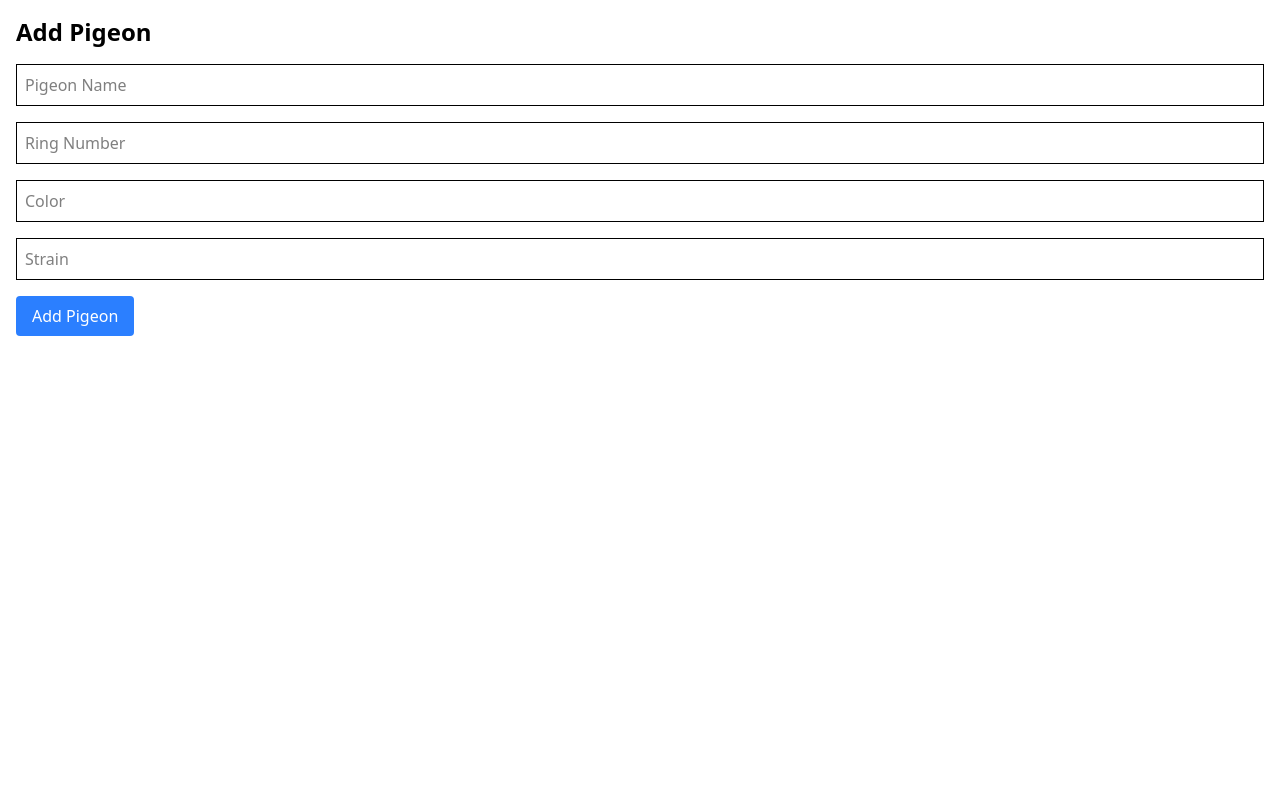
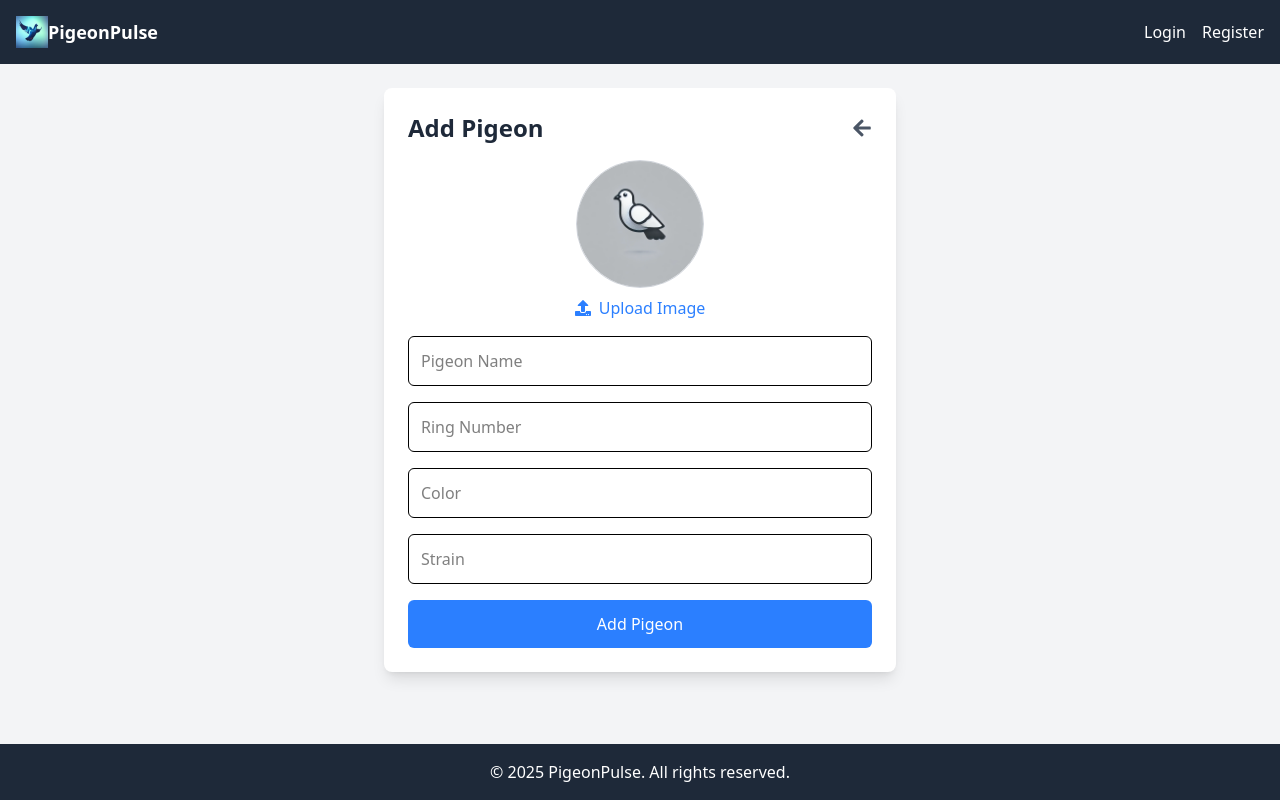
Before and after one commit to ShaneMillar96/PigeonPulse, a React (Vite) app in the folder client/: page /add-pigeon in a window 1280 px wide. Built offline with nearby package versions, Linux system fonts and the light colour scheme.

Commit message:
UI enchancements

```diff
--- a/client/src/interfaces/pigeon.ts
+++ b/client/src/interfaces/pigeon.ts
@@ -2,6 +2,7 @@ export interface Pigeon {
     id: number;
     userId: number;
     name: string;
+    imageUrl: string;
     ringNumber: string;
     color: string;
     strain: string;
--- a/client/src/pages/AddPigeon.tsx
+++ b/client/src/pages/AddPigeon.tsx
@@ -1,6 +1,9 @@
 import React, { useEffect, useState } from 'react';
 import { usePigeons } from '../hooks/usePigeons';
 import { useNavigate, useParams } from 'react-router-dom';
+import { Navbar } from '../components/layout/Navbar';
+import { Footer } from '../components/layout/Footer';
+import { FaArrowLeft, FaUpload } from 'react-icons/fa';
 
 export const AddPigeon: React.FC = () => {
     const { createPigeon, updatePigeon, getPigeonById } = usePigeons();
@@ -12,6 +15,7 @@ export const AddPigeon: React.FC = () => {
         ringNumber: '',
         color: '',
         strain: '',
+        imageUrl: '', // New field for image upload
     });
 
     useEffect(() => {
@@ -28,6 +32,14 @@ export const AddPigeon: React.FC = () => {
         setPigeon({ ...pigeon, [e.target.name]: e.target.value });
     };
 
+    const handleImageUpload = (e: React.ChangeEvent<HTMLInputElement>) => {
+        if (e.target.files && e.target.files[0]) {
+            const file = e.target.files[0];
+            const imageUrl = URL.createObjectURL(file); // Temporary preview
+            setPigeon({ ...pigeon, imageUrl });
+        }
+    };
+
     const handleSubmit = async (e: React.FormEvent) => {
         e.preventDefault();
         if (pigeonId) {
@@ -39,8 +51,35 @@ export const AddPigeon: React.FC = () => {
     };
 
     return (
-        <div className="container mx-auto p-4">
-            <h1 className="text-2xl font-bold mb-4">{pigeonId ? 'Edit Pigeon' : 'Add Pigeon'}</h1>
+        <div className="min-h-screen flex flex-col bg-gray-100">
+            <Navbar />
+            <main className="flex-grow container mx-auto p-6 flex flex-col items-center">
+                <div className="bg-white p-6 rounded-lg shadow-lg max-w-lg w-full">
+                    <div className="flex items-center justify-between mb-4">
+                        <h1 className="text-2xl font-bold text-gray-800">
+                            {pigeonId ? 'Edit Pigeon' : 'Add Pigeon'}
+                        </h1>
+                        <button onClick={() => navigate('/pigeons')} className="text-gray-600 hover:text-gray-800">
+                            <FaArrowLeft size={20} />
+                        </button>
+                    </div>
+
+                    {/* Pigeon Image Upload */}
+                    <div className="flex flex-col items-center mb-4">
+                        <div className="w-32 h-32 border border-gray-300 rounded-full overflow-hidden">
+                            <img
+                                src={pigeon.imageUrl || '/placeholder-pigeon.png'}
+                                alt="Pigeon"
+                                className="object-cover w-full h-full"
+                            />
+                        </div>
+                        <label className="mt-2 flex items-center text-blue-500 cursor-pointer">
+                            <FaUpload className="mr-2" />
+                            Upload Image
+                            <input type="file" className="hidden" onChange={handleImageUpload} />
+                        </label>
+                    </div>
+
                     <form onSubmit={handleSubmit} className="space-y-4">
                         <input
                             type="text"
@@ -48,7 +87,7 @@ export const AddPigeon: React.FC = () => {
                             placeholder="Pigeon Name"
                             value={pigeon.name}
                             onChange={handleChange}
-                    className="border p-2 w-full"
+                            className="border p-3 w-full rounded-md"
                             required
                         />
                         <input
@@ -57,7 +96,7 @@ export const AddPigeon: React.FC = () => {
                             placeholder="Ring Number"
                             value={pigeon.ringNumber}
                             onChange={handleChange}
-                    className="border p-2 w-full"
+                            className="border p-3 w-full rounded-md"
                             required
                             disabled={!!pigeonId} // Prevent changing ring number on edit
                         />
@@ -67,7 +106,7 @@ export const AddPigeon: React.FC = () => {
                             placeholder="Color"
                             value={pigeon.color}
                             onChange={handleChange}
-                    className="border p-2 w-full"
+                            className="border p-3 w-full rounded-md"
                         />
                         <input
                             type="text"
@@ -75,12 +114,20 @@ export const AddPigeon: React.FC = () => {
                             placeholder="Strain"
                             value={pigeon.strain}
                             onChange={handleChange}
-                    className="border p-2 w-full"
+                            className="border p-3 w-full rounded-md"
                         />
-                <button type="submit" className="bg-blue-500 text-white px-4 py-2 rounded">
+
+                        {/* Submit Button */}
+                        <button
+                            type="submit"
+                            className="bg-blue-500 text-white w-full py-3 rounded-md hover:bg-blue-600 transition"
+                        >
                             {pigeonId ? 'Update Pigeon' : 'Add Pigeon'}
                         </button>
                     </form>
                 </div>
+            </main>
+            <Footer />
+        </div>
     );
 };
--- a/client/src/pages/AddRace.tsx
+++ b/client/src/pages/AddRace.tsx
@@ -1,6 +1,9 @@
 import React, { useEffect, useState } from 'react';
 import { useRaces } from '../hooks/useRaces';
 import { useNavigate, useParams } from 'react-router-dom';
+import { Navbar } from '../components/layout/Navbar';
+import { Footer } from '../components/layout/Footer';
+import { FaArrowLeft, FaCalendarAlt, FaRoad } from 'react-icons/fa';
 
 export const AddRace: React.FC = () => {
     const { createRace, updateRace, getRaceById } = useRaces();
@@ -42,39 +45,78 @@ export const AddRace: React.FC = () => {
     };
 
     return (
-        <div className="container mx-auto p-4">
-            <h1 className="text-2xl font-bold mb-4">{raceId ? 'Edit Race' : 'Add Race'}</h1>
+        <div className="min-h-screen flex flex-col bg-gray-100">
+            <Navbar />
+            <main className="flex-grow container mx-auto p-6 flex flex-col items-center">
+                <div className="bg-white p-6 rounded-lg shadow-lg max-w-lg w-full">
+                    <div className="flex items-center justify-between mb-4">
+                        <h1 className="text-2xl font-bold text-gray-800">
+                            {raceId ? 'Edit Race' : 'Add Race'}
+                        </h1>
+                        <button onClick={() => navigate('/races')} className="text-gray-600 hover:text-gray-800">
+                            <FaArrowLeft size={20} />
+                        </button>
+                    </div>
+
                     <form onSubmit={handleSubmit} className="space-y-4">
+                        {/* Race Name */}
+                        <div className="flex flex-col">
+                            <label className="text-gray-700 font-medium">Race Name</label>
                             <input
                                 type="text"
                                 name="name"
-                    placeholder="Race Name"
+                                placeholder="Enter race name"
                                 value={race.name}
                                 onChange={handleChange}
-                    className="border p-2 w-full"
+                                className="border p-3 w-full rounded-md focus:ring-2 focus:ring-blue-300"
                                 required
                             />
+                        </div>
+
+                        {/* Race Date */}
+                        <div className="flex flex-col">
+                            <label className="text-gray-700 font-medium flex items-center">
+                                <FaCalendarAlt className="mr-2" />
+                                Race Date
+                            </label>
                             <input
                                 type="date"
                                 name="date"
                                 value={race.date}
                                 onChange={handleChange}
-                    className="border p-2 w-full"
+                                className="border p-3 w-full rounded-md focus:ring-2 focus:ring-blue-300"
                                 required
                             />
+                        </div>
+
+                        {/* Race Distance */}
+                        <div className="flex flex-col">
+                            <label className="text-gray-700 font-medium flex items-center">
+                                <FaRoad className="mr-2" />
+                                Distance (km)
+                            </label>
                             <input
                                 type="number"
                                 name="distance"
-                    placeholder="Distance (km)"
+                                placeholder="Enter distance in km"
                                 value={race.distance}
                                 onChange={handleChange}
-                    className="border p-2 w-full"
+                                className="border p-3 w-full rounded-md focus:ring-2 focus:ring-blue-300"
                                 required
                             />
-                <button type="submit" className="bg-blue-500 text-white px-4 py-2 rounded">
+                        </div>
+
+                        {/* Submit Button */}
+                        <button
+                            type="submit"
+                            className="bg-blue-500 text-white w-full py-3 rounded-md hover:bg-blue-600 transition"
+                        >
                             {raceId ? 'Update Race' : 'Add Race'}
                         </button>
                     </form>
                 </div>
+            </main>
+            <Footer />
+        </div>
     );
 };
```
Also changed, not shown: client/src/pages/Pigeons.tsx (+35 -17 lines), client/public/placeholder-pigeon.png (added). Lines whose indentation alone changed are shown as unchanged.
